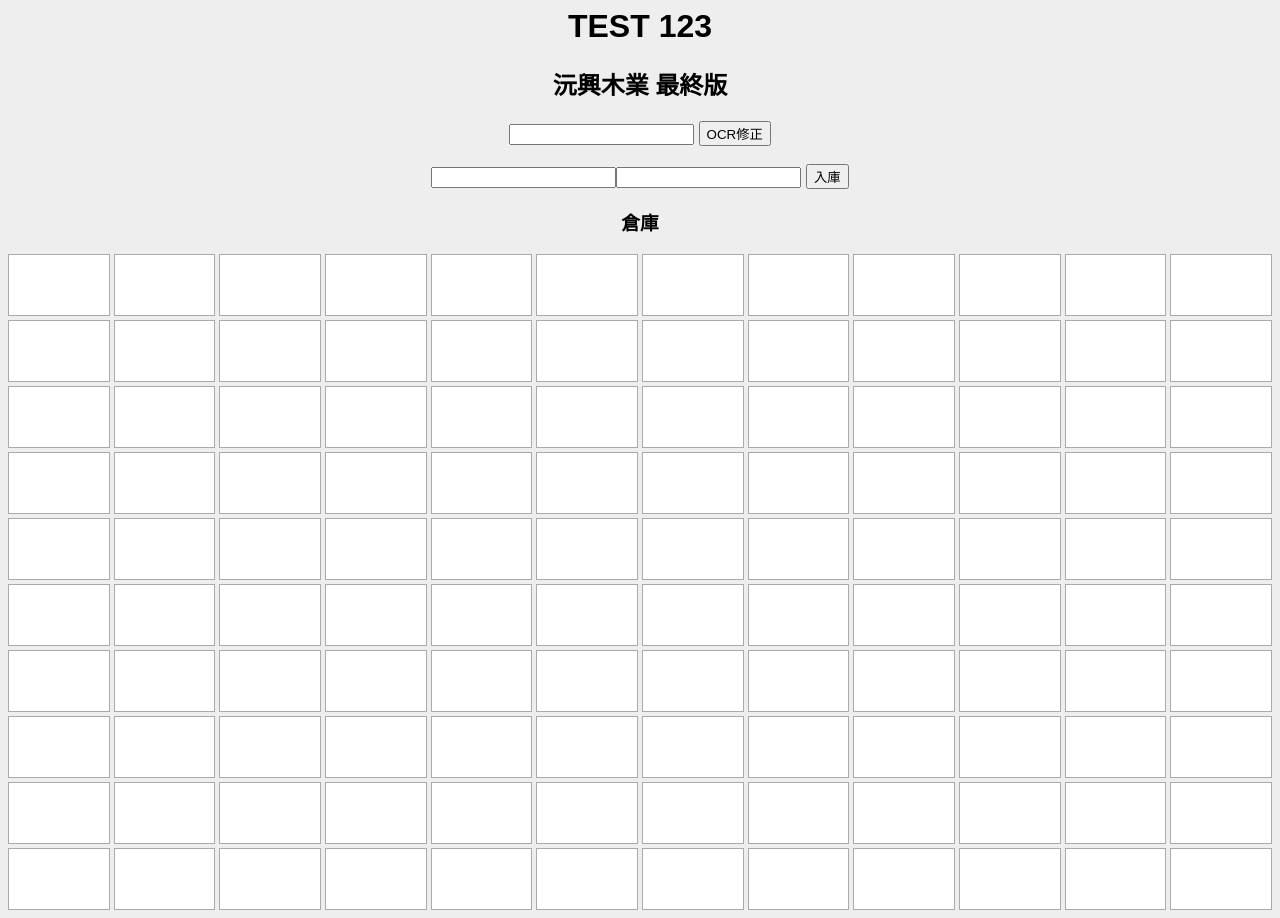
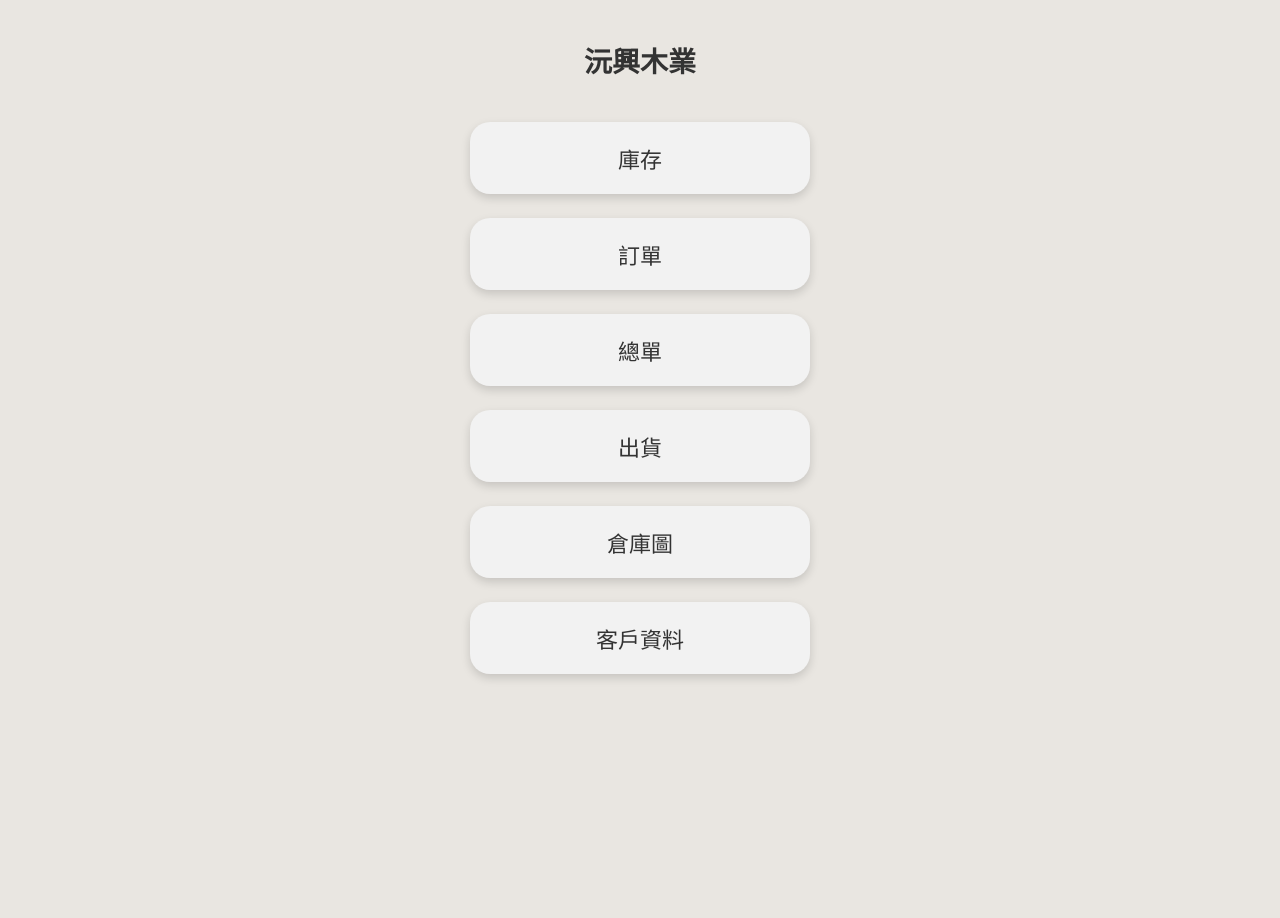
Before and after one commit to x0937952700-cmd/YUANXING, a Flask app: template templates/index.html in a window 1280 px wide. After the commit the page ends 680 px from the top, so only its background shows below. Run offline with Flask 3, Linux system fonts and the light colour scheme; the template is opened without the code that fills it, so the values that code supplies are empty; some libraries are stand-ins or nearby versions.

Commit message:
Update index.html

```diff
--- a/templates/index.html
+++ b/templates/index.html
@@ -1,89 +1,164 @@
-<h1>TEST 123</h1>
 <!DOCTYPE html>
-<html>
+<html lang="zh-Hant">
 <head>
-<meta name="viewport" content="width=device-width">
+<meta charset="UTF-8">
+<meta name="viewport" content="width=device-width, initial-scale=1">
+
+<title>沅興木業</title>
+
+<!-- 🔥 防 HTML 快取（關鍵） -->
+<meta http-equiv="Cache-Control" content="no-store">
+<meta http-equiv="Pragma" content="no-cache">
+<meta http-equiv="Expires" content="0">
+
 <style>
-body{font-family:Arial;text-align:center;background:#eee;}
-.grid{display:grid;grid-template-columns:repeat(12,1fr);gap:4px;}
-.cell{height:60px;background:#fff;border:1px solid #aaa;}
-.drag{background:#6fa8dc;color:#fff;}
+body{
+    margin:0;
+    background:#e9e6e1;
+    font-family:Arial, sans-serif;
+    display:flex;
+    flex-direction:column;
+    align-items:center;
+}
+
+/* ===== 標題 ===== */
+.title{
+    margin-top:40px;
+    font-size:28px;
+    font-weight:bold;
+    color:#333;
+}
+
+/* ===== 容器 ===== */
+.menu{
+    margin-top:30px;
+    width:100%;
+    max-width:400px;
+    display:flex;
+    flex-direction:column;
+    align-items:center;
+}
+
+/* ===== 按鈕 ===== */
+.menu-btn{
+    width:85%;
+    padding:20px;
+    margin:12px 0;
+    border:none;
+    border-radius:20px;
+    font-size:22px;
+    background:#f2f2f2;
+    color:#333;
+    box-shadow:0 4px 10px rgba(0,0,0,0.15);
+    transition:0.2s;
+}
+
+.menu-btn:active{
+    transform:scale(0.96);
+    box-shadow:0 2px 5px rgba(0,0,0,0.2);
+}
 </style>
 </head>
 
 <body>
 
-<h2>沅興木業 最終版</h2>
+<div class="title">沅興木業</div>
 
-<input id="ocr">
-<button onclick="apply()">OCR修正</button>
+<div class="menu">
+    <button class="menu-btn" onclick="goPage('inventory')">庫存</button>
+    <button class="menu-btn" onclick="goPage('orders')">訂單</button>
+    <button class="menu-btn" onclick="goPage('master_order')">總單</button>
+    <button class="menu-btn" onclick="goPage('ship')">出貨</button>
+    <button class="menu-btn" onclick="goPage('warehouse')">倉庫圖</button>
+    <button class="menu-btn" onclick="goPage('customers')">客戶資料</button>
+</div>
 
-<br><br>
-
-<input id="p"><input id="q">
-<button onclick="add()">入庫</button>
-
-<h3>倉庫</h3>
-<div id="w" class="grid"></div>
+<div id="app"></div>
 
 <script>
-let drag=""
-
-function apply(){
- fetch("/api/ocr_apply?t="+ocr.value)
- .then(r=>r.json())
- .then(d=>ocr.value=d.t)
+// ===== 導頁 =====
+function goPage(page){
+    document.getElementById('app').dataset.module = page;
+    location.hash = page;
+    initPage();
 }
 
-function add(){
- fetch("/api/add",{method:"POST",
- headers:{"Content-Type":"application/json"},
- body:JSON.stringify({p:p.value,q:Number(q.value)})})
+// ===== 初始化 =====
+function initPage(){
+    const root=document.getElementById('app');
+    const m=root.dataset.module;
+
+    if(m==='inventory') renderInventory();
+    if(m==='orders') renderOrders();
+    if(m==='master_order') renderMasterOrders();
+    if(m==='ship') renderShip();
+    if(m==='warehouse') renderWarehouse();
+    if(m==='customers') renderCustomers();
+    if(m==='activity') renderActivity();
 }
 
-function build(){
- let w=document.getElementById("w")
- w.innerHTML=""
-
- for(let i=0;i<120;i++){
-  let c=document.createElement("div")
-  c.className="cell"
-  c.dataset.l="L"+i
-
-  c.ondrop=(e)=>{
-    e.preventDefault()
-    fetch("/api/move",{method:"POST",
-    headers:{"Content-Type":"application/json"},
-    body:JSON.stringify({p:drag,l:c.dataset.l})})
-  }
-
-  c.ondragover=(e)=>e.preventDefault()
-  w.appendChild(c)
- }
+// ===== Service Worker（安全版）=====
+if ("serviceWorker" in navigator) {
+  window.addEventListener("load", () => {
+    navigator.serviceWorker.register("/static/service-worker.js")
+      .then(() => console.log("PWA安全模式啟用"))
+      .catch(()=>{});
+  });
 }
 
-function load(){
- fetch("/api/w")
- .then(r=>r.json())
- .then(d=>{
-  document.querySelectorAll(".cell").forEach(c=>c.innerHTML="")
-  d.forEach(i=>{
-    if(i[2]){
-      let cell=[...document.querySelectorAll(".cell")]
-      .find(c=>c.dataset.l===i[2])
+// ===== UI工具 =====
+function card(html){return `<div class="card">${html}</div>`}
 
-      if(cell){
-        cell.innerHTML=`<div draggable="true"
-        ondragstart="drag='${i[0]}'"
-        class="drag">${i[0]}<br>${i[1]}</div>`
-      }
-    }
-  })
- })
+// ===== API功能 =====
+async function renderInventory(){
+ const r=await fetch('/api/inventory');
+ const j=await r.json();
+ const items=j.items||[];
+
+ document.getElementById('app').innerHTML=card(`
+ <h3>庫存</h3>
+ ${items.map(x=>`
+ <div>
+ <b>${x.product_text}</b> ${x.qty}
+ </div>`).join('')}
+ `);
 }
 
-setInterval(load,2000)
-build()
+async function renderOrders(){
+ const r=await fetch('/api/orders');
+ const j=await r.json();
+ document.getElementById('app').innerHTML=card(`<h3>訂單</h3>`);
+}
+
+async function renderMasterOrders(){
+ const r=await fetch('/api/master_orders');
+ const j=await r.json();
+ document.getElementById('app').innerHTML=card(`<h3>總單</h3>`);
+}
+
+async function renderShip(){
+ document.getElementById('app').innerHTML=card(`<h3>出貨</h3>`);
+}
+
+async function renderCustomers(){
+ const r=await fetch('/api/customers');
+ const j=await r.json();
+ document.getElementById('app').innerHTML=card(`<h3>客戶資料</h3>`);
+}
+
+async function renderWarehouse(){
+ const r=await fetch('/api/warehouse');
+ const j=await r.json();
+ const cells=j.cells||[];
+
+ document.getElementById('app').innerHTML=card(`
+ <h3>倉庫圖</h3>
+ ${cells.map(c=>`
+ <div>${c.zone}${c.column_index}-${c.slot_number}</div>
+ `).join('')}
+ `);
+}
+
 </script>
 
 </body>
```
